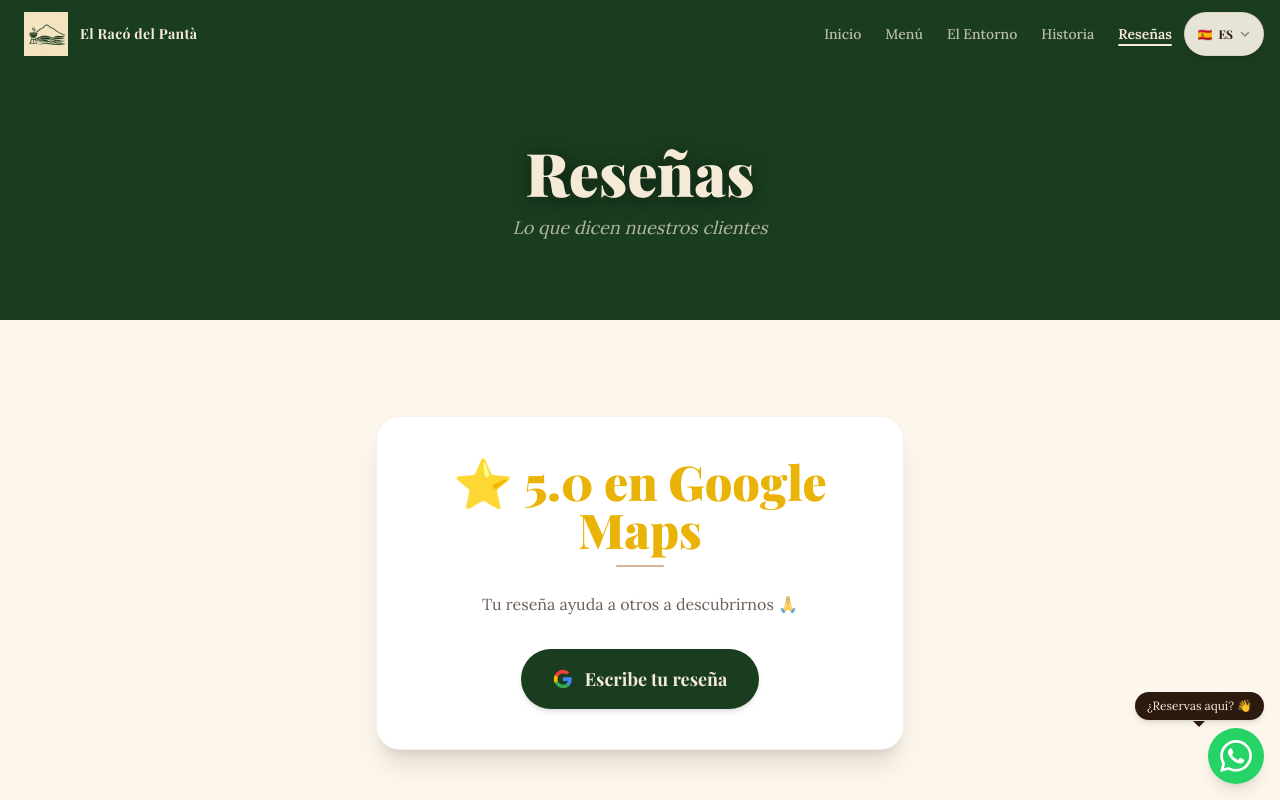
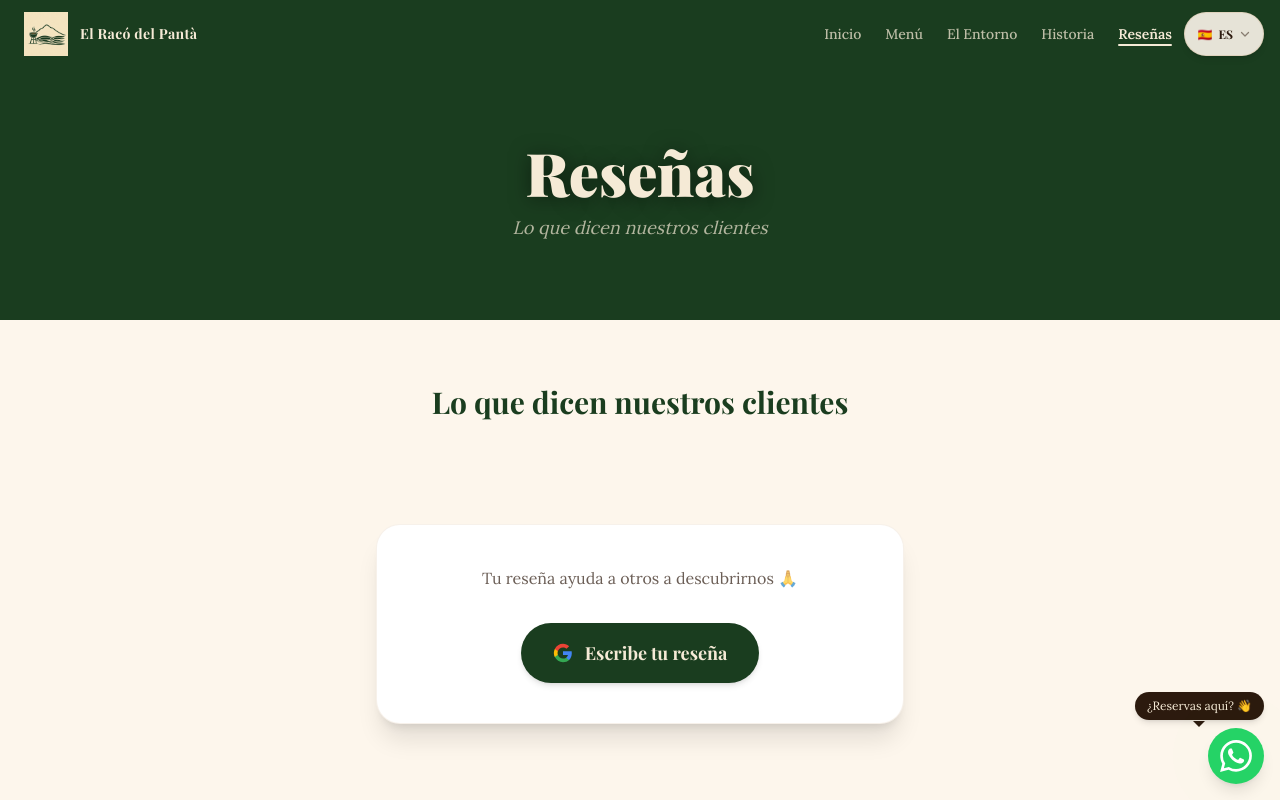
Before and after one commit to paultymox0/el-raco-del-panta, a Next.js app: page /ressenyes in a window 1280 px wide. Shown: the top 800 px of the page. Built offline with nearby package versions, Linux system fonts and the light colour scheme.

Commit message:
Add Trustindex Google reviews widget to Reseñas page
- Widget div with id cf2dc8e74d201823cc461f139b2
- Script loader from cdn.trustindex.io with afterInteractive strategy
- Section heading reuses ressenyes_subtitle translation

Co-Authored-By: Claude Sonnet 4.6 <noreply@anthropic.com>

```diff
--- a/components/ResenyesContent.tsx
+++ b/components/ResenyesContent.tsx
@@ -1,5 +1,6 @@
 'use client'
 
+import Script from 'next/script'
 import { motion } from 'framer-motion'
 import { useLanguage } from '@/contexts/LanguageContext'
 import { t } from '@/lib/i18n'
@@ -37,16 +38,29 @@ export default function ResenyesContent() {
         </div>
       </div>
 
+      {/* Trustindex widget */}
+      <div className="max-w-5xl mx-auto px-4 sm:px-6 py-12 md:py-16">
+        <motion.h2
+          custom={0} variants={fadeUp} initial="hidden" animate="visible"
+          className="font-heading text-2xl md:text-3xl font-bold text-green-dark text-center mb-10"
+        >
+          {t('ressenyes_subtitle', lang)}
+        </motion.h2>
+
+        <div data-widget-id="cf2dc8e74d201823cc461f139b2" />
+
+        <Script
+          src="https://cdn.trustindex.io/loader.js?cf2dc8e74d201823cc461f139b2"
+          strategy="afterInteractive"
+        />
+      </div>
+
       {/* CTA */}
-      <div className="max-w-xl mx-auto px-4 sm:px-6 py-16 md:py-24 text-center">
+      <div className="max-w-xl mx-auto px-4 sm:px-6 pb-16 md:pb-24 text-center">
         <motion.div
-          custom={0} variants={fadeUp} initial="hidden" animate="visible"
+          custom={1} variants={fadeUp} initial="hidden" animate="visible"
           className="bg-white rounded-3xl shadow-xl p-6 sm:p-10 border border-wood/20"
         >
-          <div className="text-5xl font-heading font-black text-yellow-500 mb-3">
-            {t('ressenyes_stars', lang)}
-          </div>
-          <div className="w-12 h-0.5 bg-wood mx-auto mb-6 rounded-full" />
           <p className="font-body text-brown/70 mb-8 leading-relaxed">
             {t('ressenyes_note', lang)}
           </p>
@@ -58,7 +72,7 @@ export default function ResenyesContent() {
             whileTap={{ scale: 0.97 }}
             className="inline-flex items-center gap-3 bg-green-dark text-cream px-8 py-4 rounded-full font-heading font-bold text-lg hover:bg-green-mid transition-colors shadow-md"
           >
-            <svg className="w-5 h-5" viewBox="0 0 24 24" fill="currentColor">
+            <svg className="w-5 h-5" viewBox="0 0 24 24" fill="currentColor" aria-hidden>
               <path d="M22.56 12.25c0-.78-.07-1.53-.2-2.25H12v4.26h5.92c-.26 1.37-1.04 2.53-2.21 3.31v2.77h3.57c2.08-1.92 3.28-4.74 3.28-8.09z" fill="#4285F4"/>
               <path d="M12 23c2.97 0 5.46-.98 7.28-2.66l-3.57-2.77c-.98.66-2.23 1.06-3.71 1.06-2.86 0-5.29-1.93-6.16-4.53H2.18v2.84C3.99 20.53 7.7 23 12 23z" fill="#34A853"/>
               <path d="M5.84 14.09c-.22-.66-.35-1.36-.35-2.09s.13-1.43.35-2.09V7.07H2.18C1.43 8.55 1 10.22 1 12s.43 3.45 1.18 4.93l2.85-2.22.81-.62z" fill="#FBBC05"/>
```
